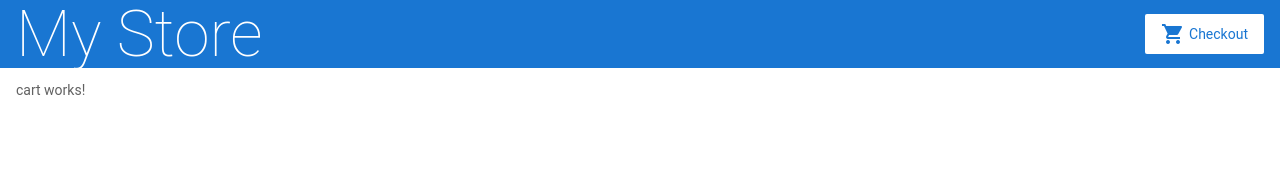
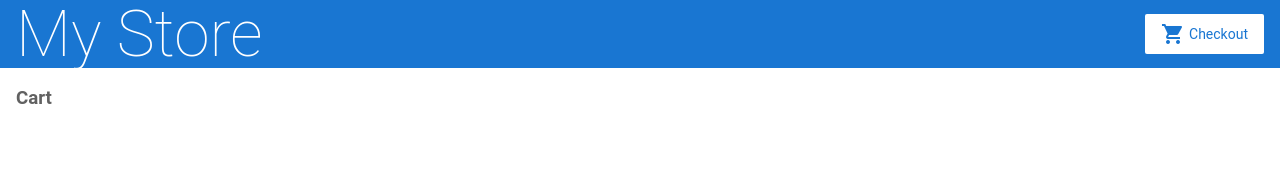
Before and after one commit to teodaniel/angular-cart-v1, an Angular app: page /cart in a window 1280 px wide. Shown: the top 172 px of the page. Built offline with nearby package versions, Linux system fonts and the light colour scheme.

Commit message:
2 files modified

```diff
--- a/src/app/cart/cart.component.html
+++ b/src/app/cart/cart.component.html
@@ -1 +1,6 @@
-<p>cart works!</p>
+<h3>Cart</h3>
+
+<div *ngFor="let item of items">
+  <span>{{item.name}}</span>
+  <span>{{item.price | currency}}</span>
+</div>
--- a/src/app/cart/cart.component.ts
+++ b/src/app/cart/cart.component.ts
@@ -1,4 +1,5 @@
 import { Component, OnInit } from '@angular/core';
+import { CartService } from '../cart.service';
 
 @Component({
   selector: 'app-cart',
@@ -7,7 +8,8 @@
 })
 export class CartComponent implements OnInit {
 
-  constructor() { }
+  items = this.cartService.getItems();
+  constructor(private cartService: CartService) { }
 
   ngOnInit(): void {
   }
```
